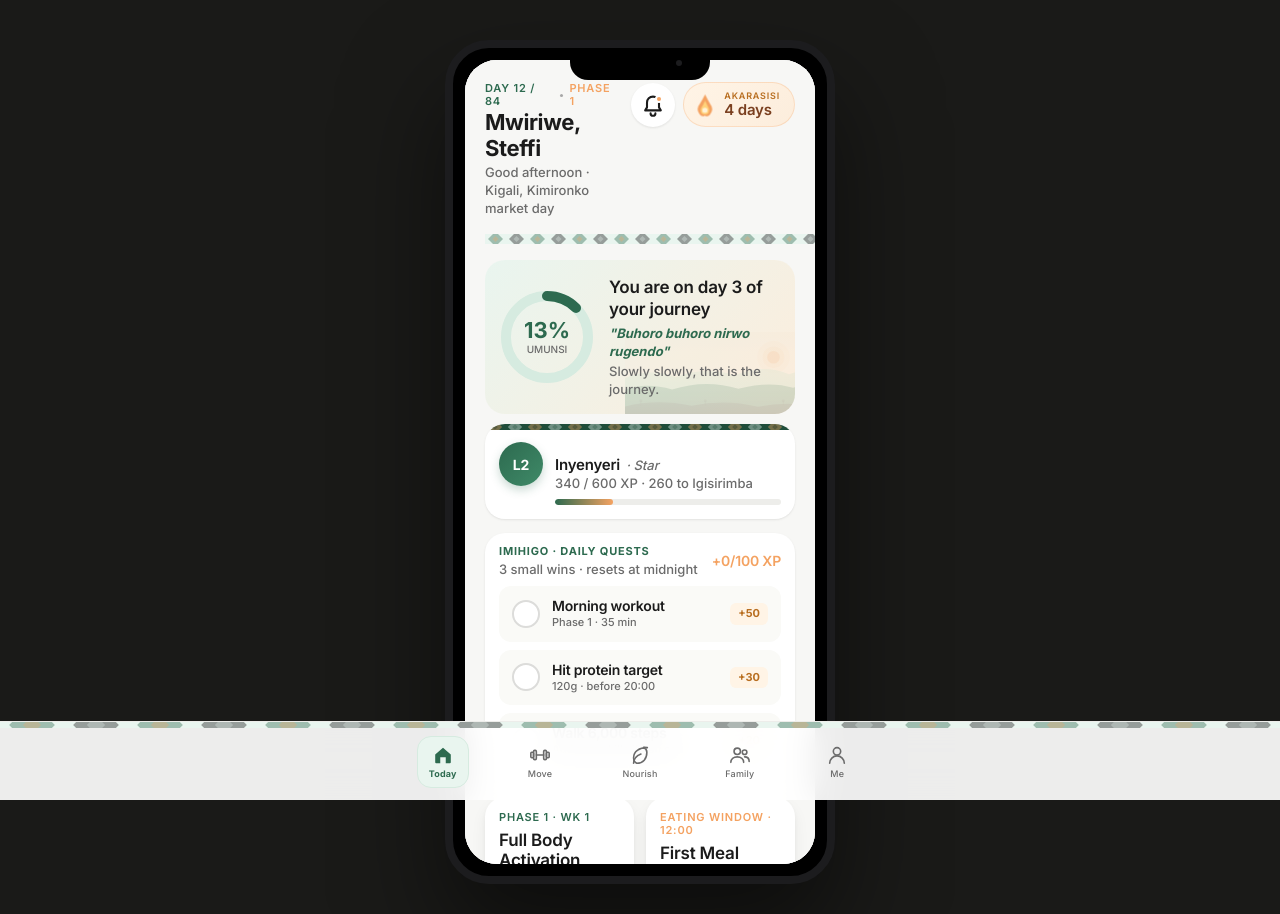
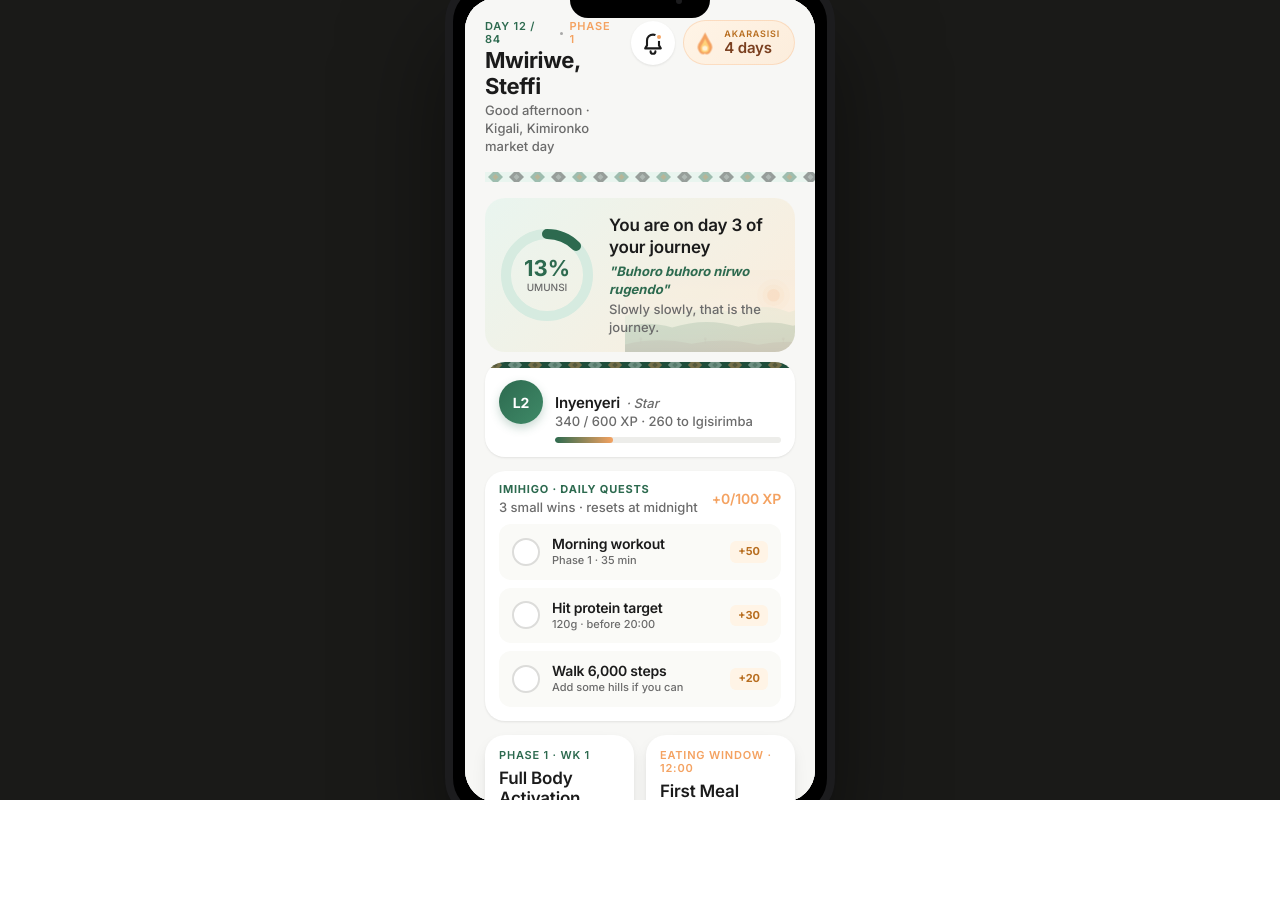
Before and after one commit to techly-africa/etl-poc-lfm, a React (Vite) app: page / in a window 1280 px wide. Both pictures are taken after a click on the button "Already have a plan? Skip onboarding". Shown: the top 914 px of the page. After the commit the page ends 800 px from the top, so only its background shows below. Built offline with nearby package versions, Linux system fonts and the light colour scheme.

Commit message:
Prevent navigation hanging by isolating scroll region and locking viewport

```diff
--- a/index.html
+++ b/index.html
@@ -11,22 +11,28 @@
     html, body {
       margin: 0;
       padding: 0;
-      background: #1a1a18;
+      background: #fff;
       font-family: 'Inter', -apple-system, system-ui, sans-serif;
-      min-height: 100%;
+      height: 100%;
       width: 100%;
+      overflow: hidden; /* Lock root to prevent body pulling */
     }
-    body {
-      overflow-x: hidden;
+    #root {
+      height: 100%;
+      display: flex;
+      flex-direction: column;
     }
-    #root { min-height: 100%; }
     * { box-sizing: border-box; }
     /* Hide scrollbars on inner scrolling regions */
     *::-webkit-scrollbar { width: 0; height: 0; }
     * { scrollbar-width: none; }
 
-    @media (max-width: 768px) {
-      html, body { overflow: auto !important; }
+    /* Prevent rubber-banding on iOS Safari */
+    body {
+      position: fixed;
+      width: 100%;
+      height: 100%;
+      overscroll-behavior: none;
     }
   </style>
 </head>
--- a/src/components/ui/index.tsx
+++ b/src/components/ui/index.tsx
@@ -250,11 +250,11 @@ export function BottomNav({ active, onChange }: BottomNavProps) {
   ];
   return (
     <div style={{
-      position: 'fixed', left: 0, right: 0, bottom: 0,
+      position: 'absolute', left: 0, right: 0, bottom: 0,
       background: 'rgba(255,255,255,0.92)',
       backdropFilter: 'blur(16px)',
       WebkitBackdropFilter: 'blur(16px)',
-      zIndex: 1000, // High z-index to stay above everything
+      zIndex: 1000,
       borderTop: `1px solid ${ETL.color.neutral10}`,
     }}>
       {/* Imigongo top accent strip */}
@@ -317,13 +317,16 @@ export function ScreenHeader({ title, sub, action, leading, imigongo = false }:
 export function ScrollPage({ children, bg = ETL.color.surface }: { children: ReactNode; bg?: string }) {
   return (
     <div style={{
+      flex: 1,
       width: '100%',
-      minHeight: '100vh',
+      height: '100%',
       background: bg,
+      overflowY: 'auto',
+      overflowX: 'hidden',
       paddingTop: 10,
-      paddingBottom: 140, // Space for BottomNav + safe area
-      display: 'flex',
-      flexDirection: 'column'
+      paddingBottom: 40, // Reduced since BottomNav is outside now
+      WebkitOverflowScrolling: 'touch',
+      position: 'relative'
     }}>{children}</div>
   );
 }
@@ -396,11 +399,12 @@ export function IOSDevice({ children, isMobile = false }: { children: ReactNode;
     return (
       <div style={{
         width: '100%',
-        minHeight: '100vh',
+        height: '100%',
         background: '#fff',
         position: 'relative',
         display: 'flex',
-        flexDirection: 'column'
+        flexDirection: 'column',
+        overflow: 'hidden' // Trap the viewport
       }}>
         {children}
       </div>
```
Also changed, not shown: 3 other files (tests, documents, lock files or other folders).
